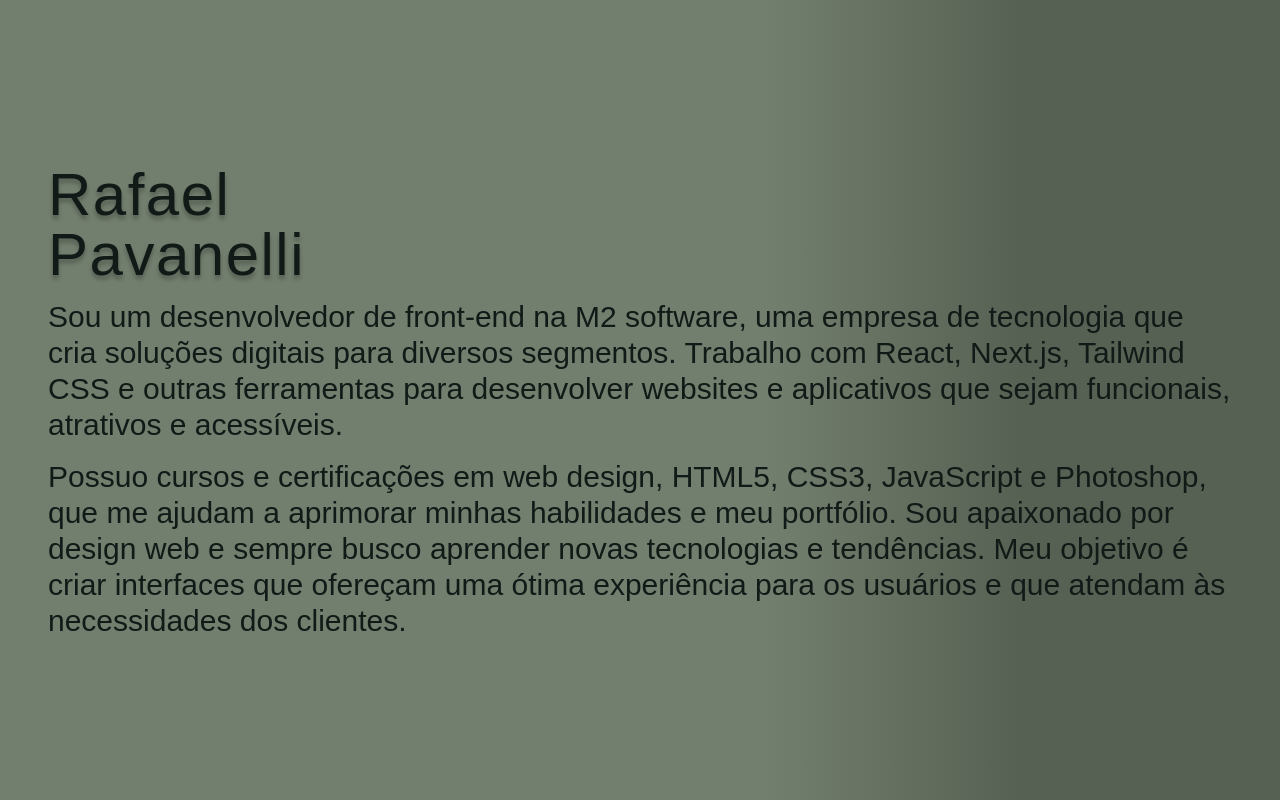
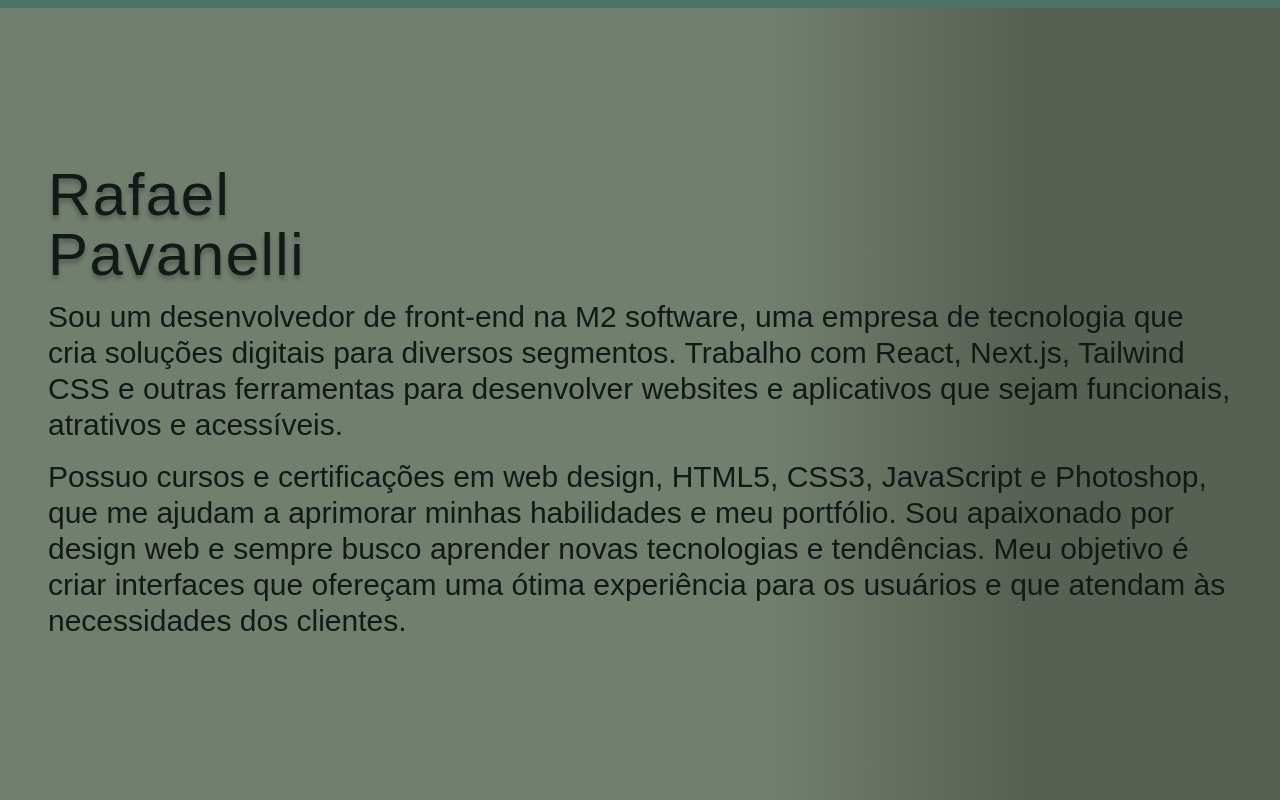
Before and after one commit to Rafaelpavanelli/portifolio-prototipado, a Next.js app: page / in a window 1280 px wide. Shown: the top 800 px of the page. Built offline with nearby package versions, Linux system fonts and the light colour scheme.

Commit message:
scrool-porcentage

```diff
--- a/package.json
+++ b/package.json
@@ -9,6 +9,7 @@
     "lint": "next lint"
   },
   "dependencies": {
+    "framer-motion": "^11.1.7",
     "next": "14.2.2",
     "react": "^18",
     "react-dom": "^18",
--- a/src/app/page.tsx
+++ b/src/app/page.tsx
@@ -1,3 +1,4 @@
+'use client'
 import { Courses } from "@/components/courses";
 import { Jobs } from "@/components/jobs";
 import { Languages } from "@/components/languages";
@@ -5,11 +6,17 @@ import { Links } from "@/components/links";
 import { Main } from "@/components/main";
 import { Projects } from "@/components/projects";
 import { Skills } from "@/components/skills";
+import { motion, useScroll } from "framer-motion";
+export default function Home(){
+    const { scrollYProgress } = useScroll();
 
-export default function Home(){
     {
         return(
             <div className="bg-[#F3F8F4] max-h-screen ">
+                 <motion.div
+        className="fixed top-0 left-0 right-0 h-2 bg-[#4a7265] transform-0 z-10"
+        style={{ scaleX: scrollYProgress }}
+      />
             <Main />
             <div className="px-10">
             <Courses />
```
Also changed, not shown: 1 other file (tests, documents, lock files or other folders).
